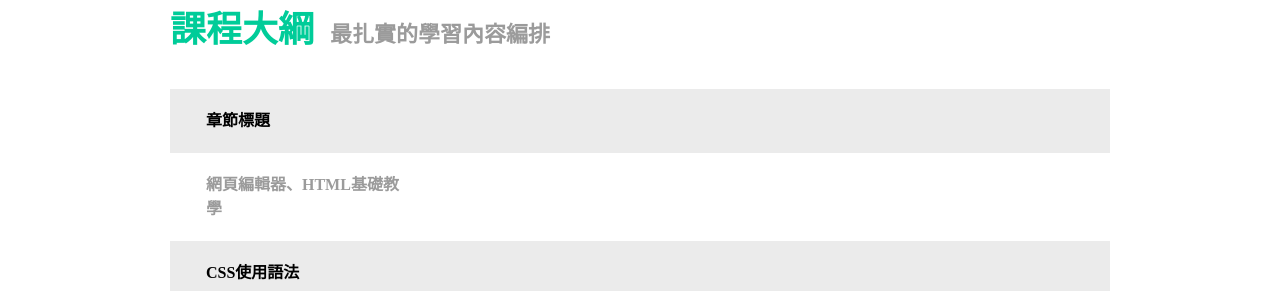
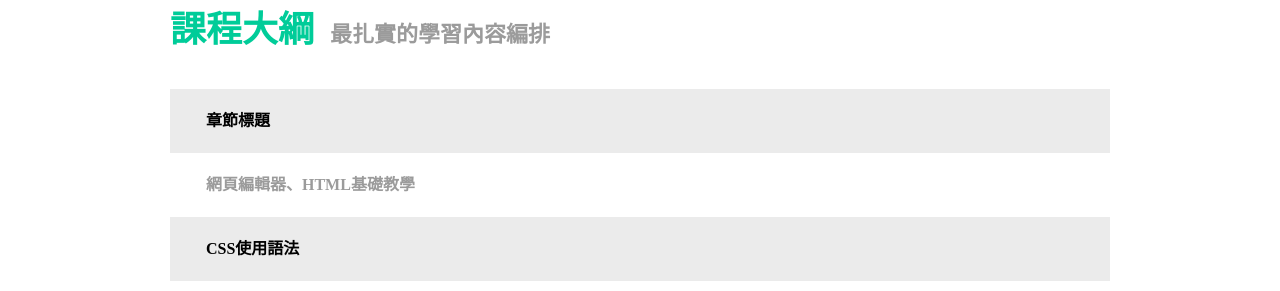
Before and after one commit to WinnieWu56/HTML-CSS_Final-HW-multiple-pages, a plain HTML site: page course.html in a window 1280 px wide. Shown: the part 1235-1526 px from the top of the page. Drawn offline with Linux system fonts and the light colour scheme.

Commit message:
新增環境

```diff
--- a/scss/pages/_course.scss
+++ b/scss/pages/_course.scss
@@ -57,8 +57,11 @@
 
 .chapter {
   margin-bottom: 60px;
+  table{
+    width:100%;
+  }
   td {
-    padding: 20px 696px 20px 36px;
+    padding: 20px 0px 20px 36px;
   }
   .grayBg {
     background: $fourth-color;
```
Also changed, not shown: css/all.css.
